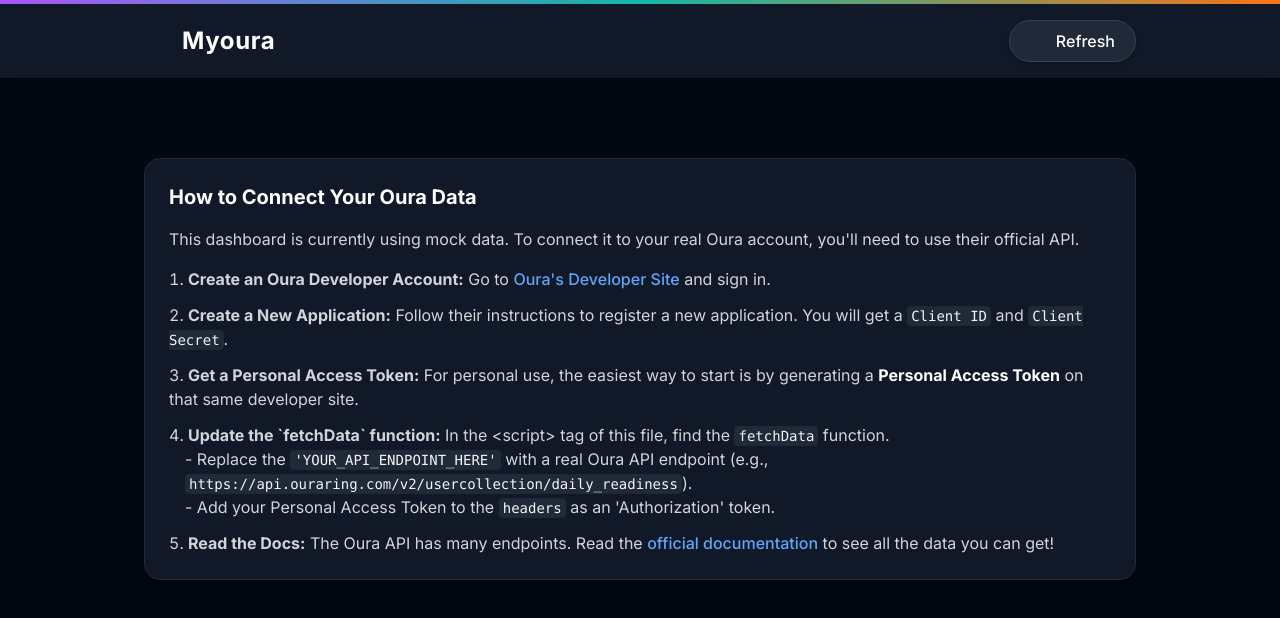
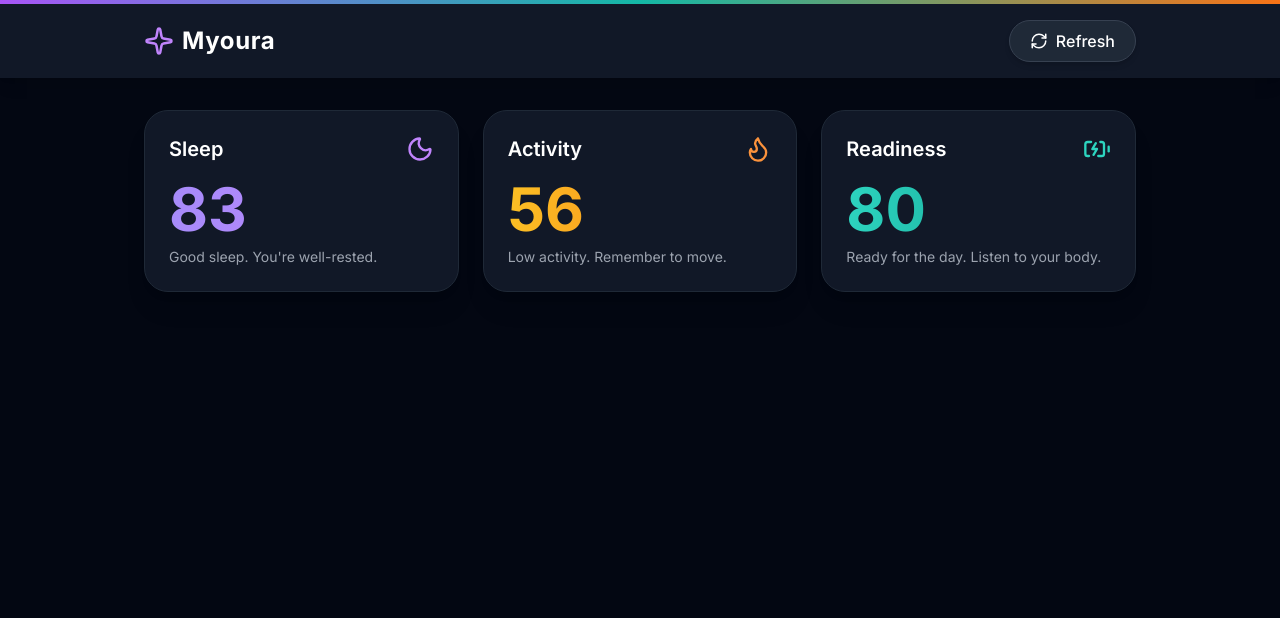
Before and after one commit to swoodsmedia/ourademo, a plain HTML site: page index.html in a window 1280 px wide. Drawn offline with nearby package versions, Linux system fonts and the light colour scheme.

Commit message:
Update index.html

```diff
--- a/index.html
+++ b/index.html
@@ -138,39 +138,7 @@
             </div>
 
 
-            <!-- How to Use This Template -->
-            <div id="how-to-use" class="mt-12 bg-gray-900 p-6 rounded-2xl shadow-xl border border-gray-800">
-                <h2 class="text-xl font-bold text-white mb-4">How to Connect Your Oura Data</h2>
-                <p class="text-gray-300 mb-4">
-                    This dashboard is currently using mock data. To connect it to your real Oura account, you'll need to use their official API.
-                </p>
-                <ol class="list-decimal list-inside space-y-3 text-gray-300">
-                    <li>
-                        <strong>Create an Oura Developer Account:</strong>
-                        Go to <a href="https://cloud.ouraring.com/developers" target="_blank" class="text-blue-400 hover:underline font-medium">Oura's Developer Site</a> and sign in.
-                    </li>
-                    <li>
-                        <strong>Create a New Application:</strong>
-                        Follow their instructions to register a new application. You will get a <code class="bg-gray-800 px-1 py-0.5 rounded text-sm text-gray-100">Client ID</code> and <code class="bg-gray-800 px-1 py-0.5 rounded text-sm text-gray-100">Client Secret</code>.
-                    </li>
-                    <li>
-                        <strong>Get a Personal Access Token:</strong>
-                        For personal use, the easiest way to start is by generating a <strong class="text-white">Personal Access Token</strong> on that same developer site.
-                    </li>
-                    <li>
-                        <strong>Update the `fetchData` function:</strong>
-                        In the &lt;script&gt; tag of this file, find the <code class="bg-gray-800 px-1 py-0.5 rounded text-sm text-gray-100">fetchData</code> function.
-                        <ul>
-                            <li class="ml-4">- Replace the <code class="bg-gray-800 px-1 py-0.5 rounded text-sm text-gray-100">'YOUR_API_ENDPOINT_HERE'</code> with a real Oura API endpoint (e.g., <code class="bg-gray-800 px-1 py-0.5 rounded text-sm text-gray-100">https://api.ouraring.com/v2/usercollection/daily_readiness</code>).</li>
-                            <li class="ml-4">- Add your Personal Access Token to the <code class="bg-gray-800 px-1 py-0.5 rounded text-sm text-gray-100">headers</code> as an 'Authorization' token.</li>
-                        </ul>
-                    </li>
-                    <li>
-                        <strong>Read the Docs:</strong>
-                        The Oura API has many endpoints. Read the <a href="https://cloud.ouraring.com/v2/docs" target="_blank" class="text-blue-400 hover:underline font-medium">official documentation</a> to see all the data you can get!
-                    </li>
-                </ol>
-            </div>
+            <!-- How to Use This Template (REMOVED) -->
 
         </main>
     </div>
@@ -183,7 +151,7 @@
         const errorText = document.getElementById('error-text');
         const successMessage = document.getElementById('success-message');
         const dashboardContent = document.getElementById('dashboard-content');
-        const howToUse = document.getElementById('how-to-use');
+        // const howToUse = document.getElementById('how-to-use'); // Removed
 
         const sleepScoreEl = document.getElementById('sleep-score');
         const sleepFeedbackEl = document.getElementById('sleep-feedback');
@@ -194,6 +162,9 @@
 
         // Add click event listener to the button
         fetchButton.addEventListener('click', fetchData);
+
+        // --- NEW: Fetch data immediately on page load ---
+        document.addEventListener('DOMContentLoaded', fetchData);
 
         // This function generates realistic-looking, randomized mock data
         function generateRealisticMockData() {
@@ -268,7 +239,7 @@
             // --- 1. Show loading state ---
             loadingSpinner.classList.remove('hidden');
             dashboardContent.classList.add('hidden');
-            howToUse.classList.add('hidden'); // Hide instructions during fetch
+            // howToUse.classList.add('hidden'); // Removed
             errorMessage.classList.add('hidden');
             successMessage.classList.add('hidden');
             fetchButton.disabled = true;
@@ -331,7 +302,7 @@
                 errorText.textContent = error.message;
                 errorMessage.classList.remove('hidden');
                 // Show the "How to Use" section again if there's an error
-                howToUse.classList.remove('hidden');
+                // howToUse.classList.remove('hidden'); // Removed
 
             } finally {
                 // --- 5. Hide loading state ---
@@ -363,3 +334,9 @@
         }
 
         // Initialize Lucide icons
+        lucide.createIcons();
+        // Initially show the "How to Use" section
+        // howToUse.classList.remove('hidden'); // Removed
+    </script>
+</body>
+</html>
```
